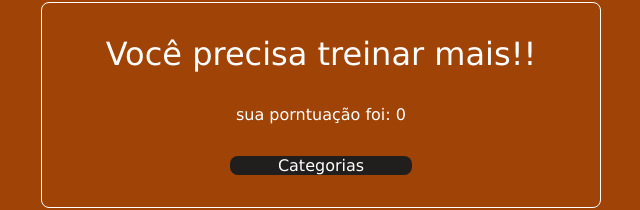
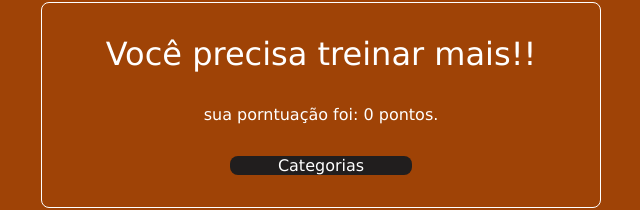
Before and after one commit to Dyeison-Felipe/Quiz, a React (Vite) app: page /end in a window 1280 px wide. Shown: the part 332-542 px from the top of the page, without its empty margins (319-959 px from the left). Built offline with nearby package versions, Linux system fonts and the light colour scheme.

Commit message:
chore: Finalizado

```diff
--- a/index.html
+++ b/index.html
@@ -20,7 +20,7 @@
         "Lucida Sans Unicode", Geneva, Verdana, sans-serif;
       }
     </style>
-    <title>Vite + React</title>
+    <title>Quiz Tech</title>
   </head>
 
   <body>
--- a/src/Pages/End.jsx
+++ b/src/Pages/End.jsx
@@ -16,7 +16,7 @@ const End = () => {
         ) : (
           ""
         )}
-        <p>sua porntuação foi: {score}</p>
+        <p>sua porntuação foi: {score} pontos.</p>
         <S.LinkPage to='/category'>Categorias</S.LinkPage>
       </S.DivInitial>
     </S.Section>
```
Also changed, not shown: 1 other file (tests, documents, lock files or other folders).
